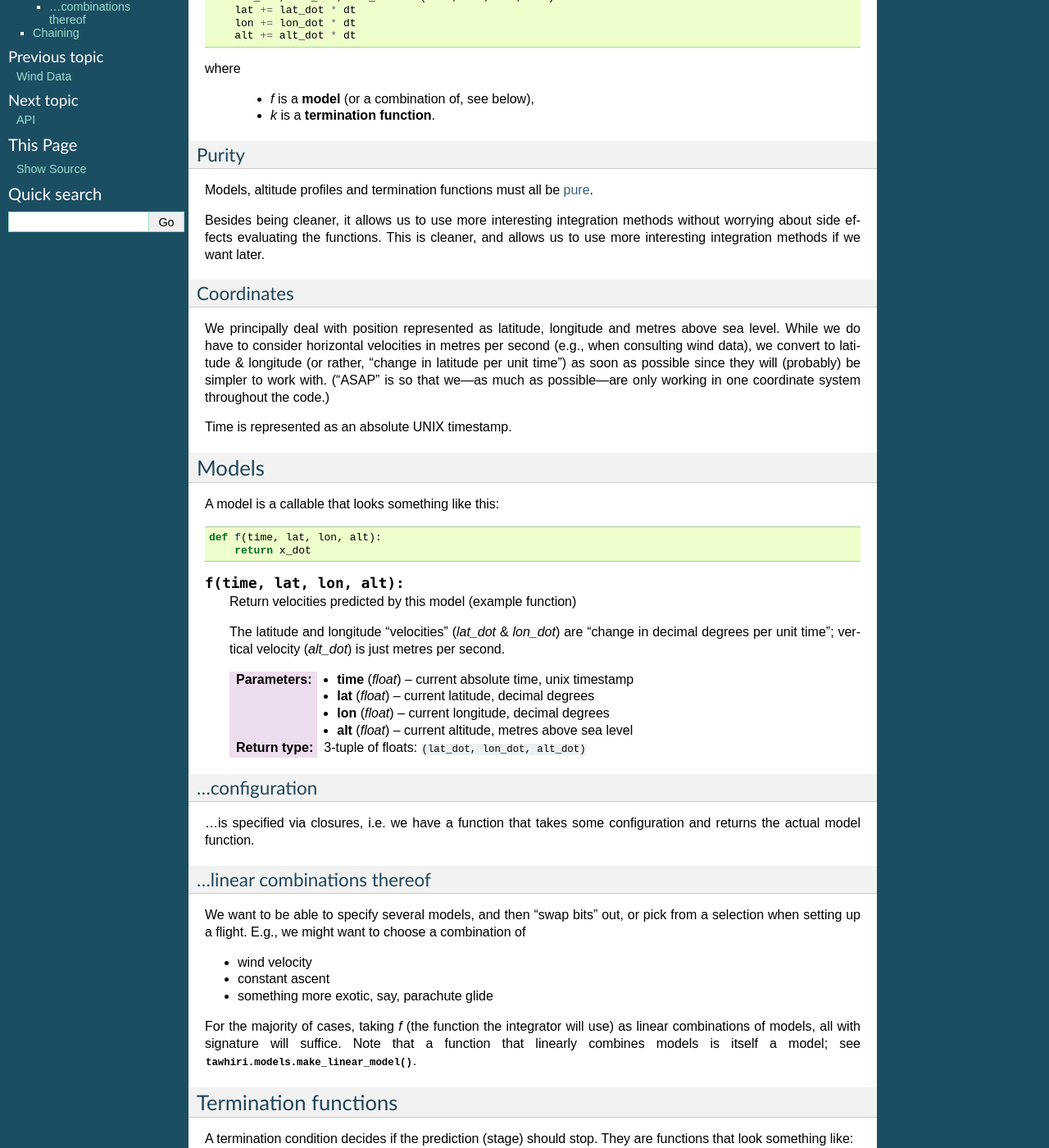
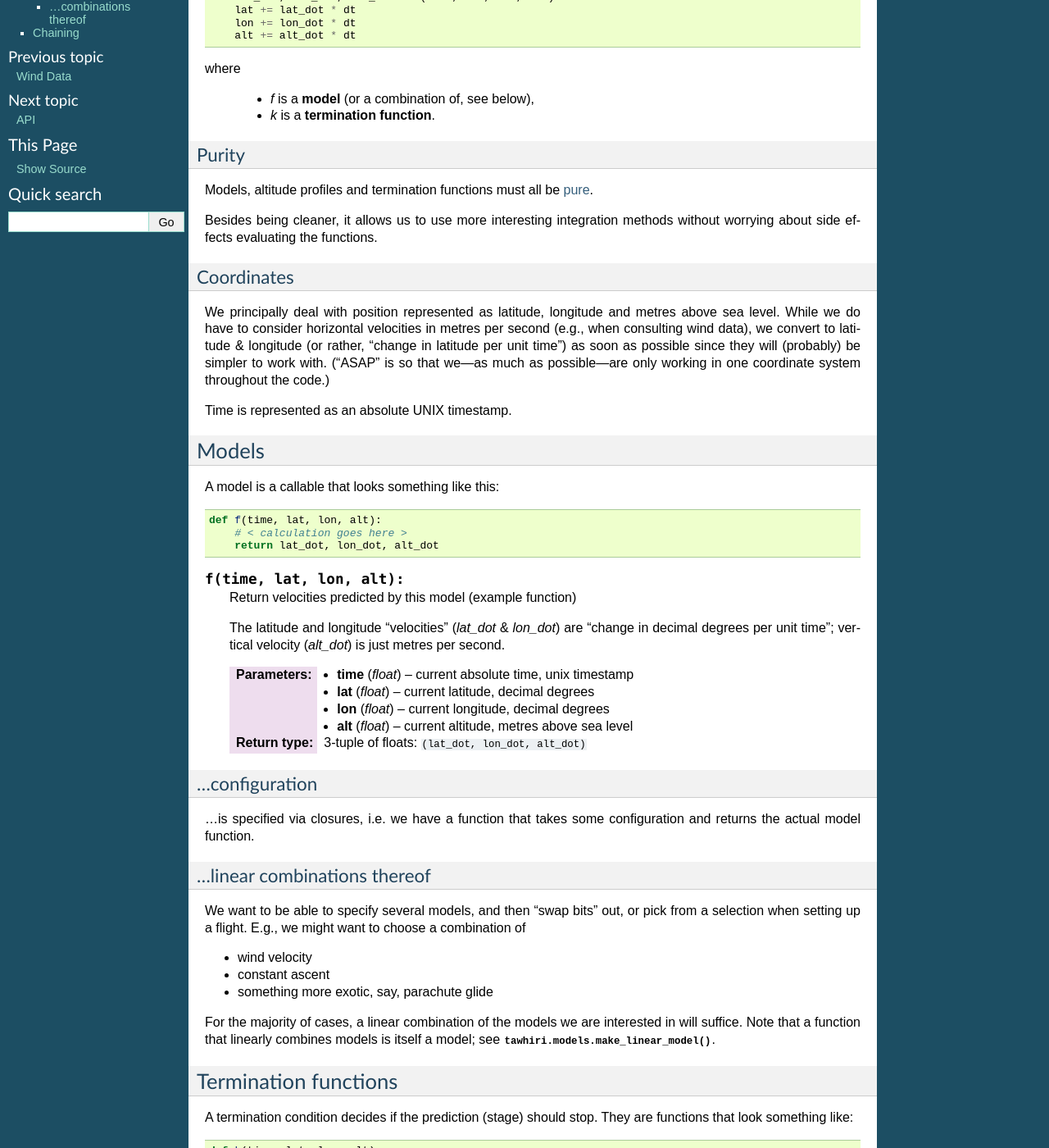
Before and after one commit to cuspaceflight/tawhiri, a Sphinx documentation site: the page built from docs/predictor.rst, in a window 1280 px wide and 1400 px high, scrolled down 218 px. Shown: the whole window at 82% size. Built offline with Sphinx 7.4.7, drawn with Linux system fonts in a browser that asks for light colours; some of the changed text lies outside the part shown.

Commit message:
Documentation bugfixes

```diff
--- a/docs/predictor.rst
+++ b/docs/predictor.rst
@@ -23,7 +25,6 @@ Purity
 Models, altitude profiles and termination functions must all be `pure <http://en.wikipedia.org/wiki/Pure_function>`_.
 
 Besides being cleaner, it allows us to use more interesting integration methods without worrying about side effects evaluating the functions.
-This is cleaner, and allows us to use more interesting integration methods if we want later.
 
 Coordinates
 ~~~~~~~~~~~
@@ -38,7 +39,8 @@ Models
 A model is a callable that looks something like this::
 
     def f(time, lat, lon, alt):
-        return x_dot
+        # < calculation goes here >
+        return lat_dot, lon_dot, alt_dot
 
 .. function:: f(time, lat, lon, alt):
 
@@ -59,7 +61,7 @@ A model is a callable that looks something like this::
     :rtype: 3-tuple of floats: ``(lat_dot, lon_dot, alt_dot)``
 
 …configuration
-~~~~~~~~~~~~~
+~~~~~~~~~~~~~~
 
 …is specified via closures, i.e. we have a function that takes some configuration and returns the actual model function.
 
@@ -72,7 +74,7 @@ We want to be able to specify several models, and then “swap bits” out, or p
 * constant ascent
 * something more exotic, say, parachute glide
 
-For the majority of cases, taking `f` (the function the integrator will use) as linear combinations of models, all with signature will suffice. Note that a function that linearly combines models is itself a model; see :meth:`tawhiri.models.make_linear_model`.
+For the majority of cases, a linear combination of the models we are interested in will suffice. Note that a function that linearly combines models is itself a model; see :meth:`tawhiri.models.make_linear_model`.
 
 Termination functions
 ---------------------
@@ -115,8 +117,11 @@ We want to chain stages of a prediction together: this essentially amounts to ru
 As an example, :meth:`tawhiri.models.standard_profile` produces the chain containing two stages:
 
 * stage 1
+
   * model: a linear combination (:meth:`tawhiri.models.make_linear_model`) of constant ascent (:meth:`tawhiri.models.make_constant_ascent`) and wind velocity :meth:`tawhiri.models.make_wind_velocity`)
   * termination condition: above-a-certain-altitude (:meth:`tawhiri.models.make_burst_termination`)
+
 * stage 2
+
   * model: a linear combination of “drag descent” (:meth:`tawhiri.models.make_drag_descent`) and wind velocity
   * termination condition: positive altitude (:meth:`tawhiri.models.ground_termination`)
```
Also changed, not shown: other parts of docs/predictor.rst (+2 -0 lines), docs/code/tawhiri.rst (+44 -0 lines), 3 other files.
